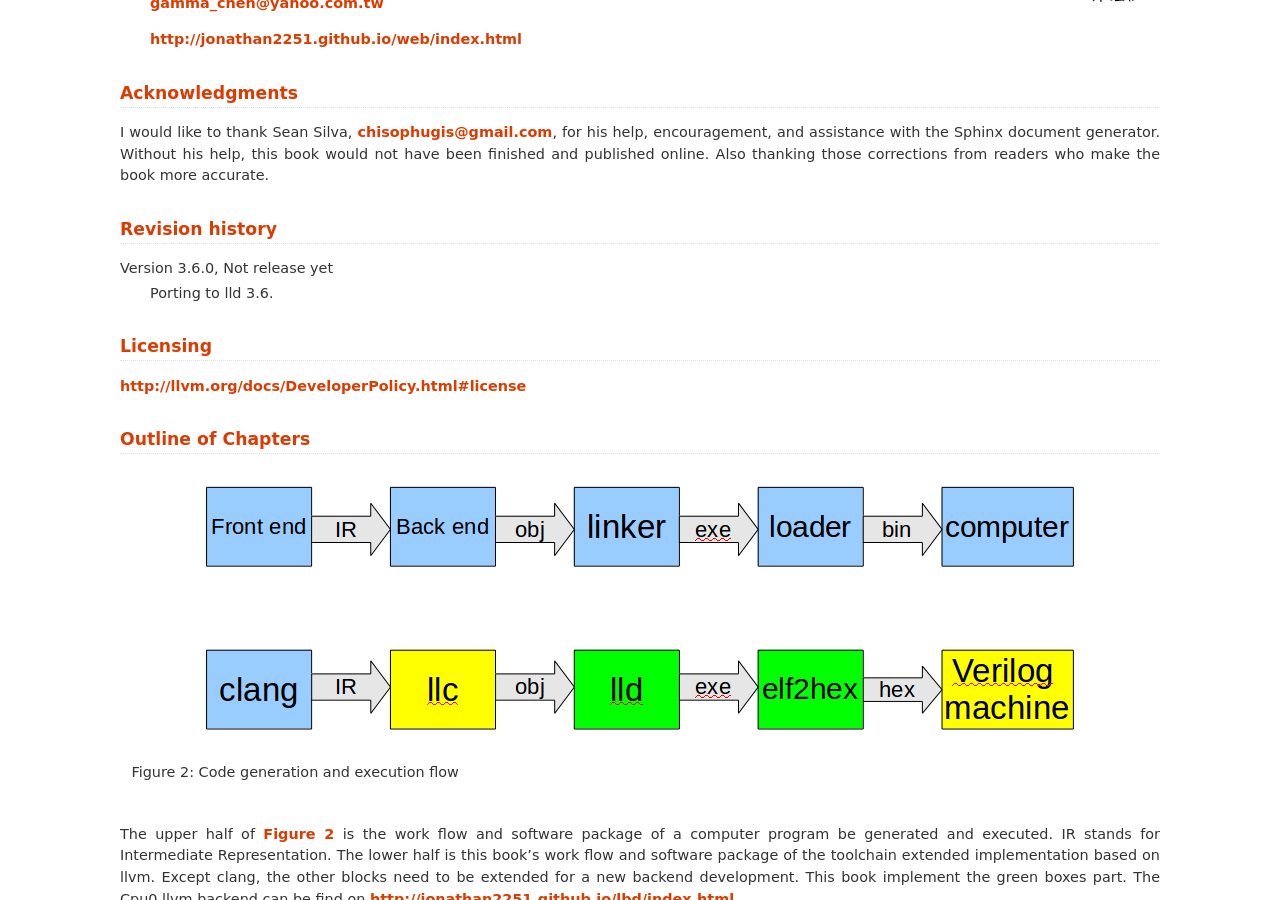
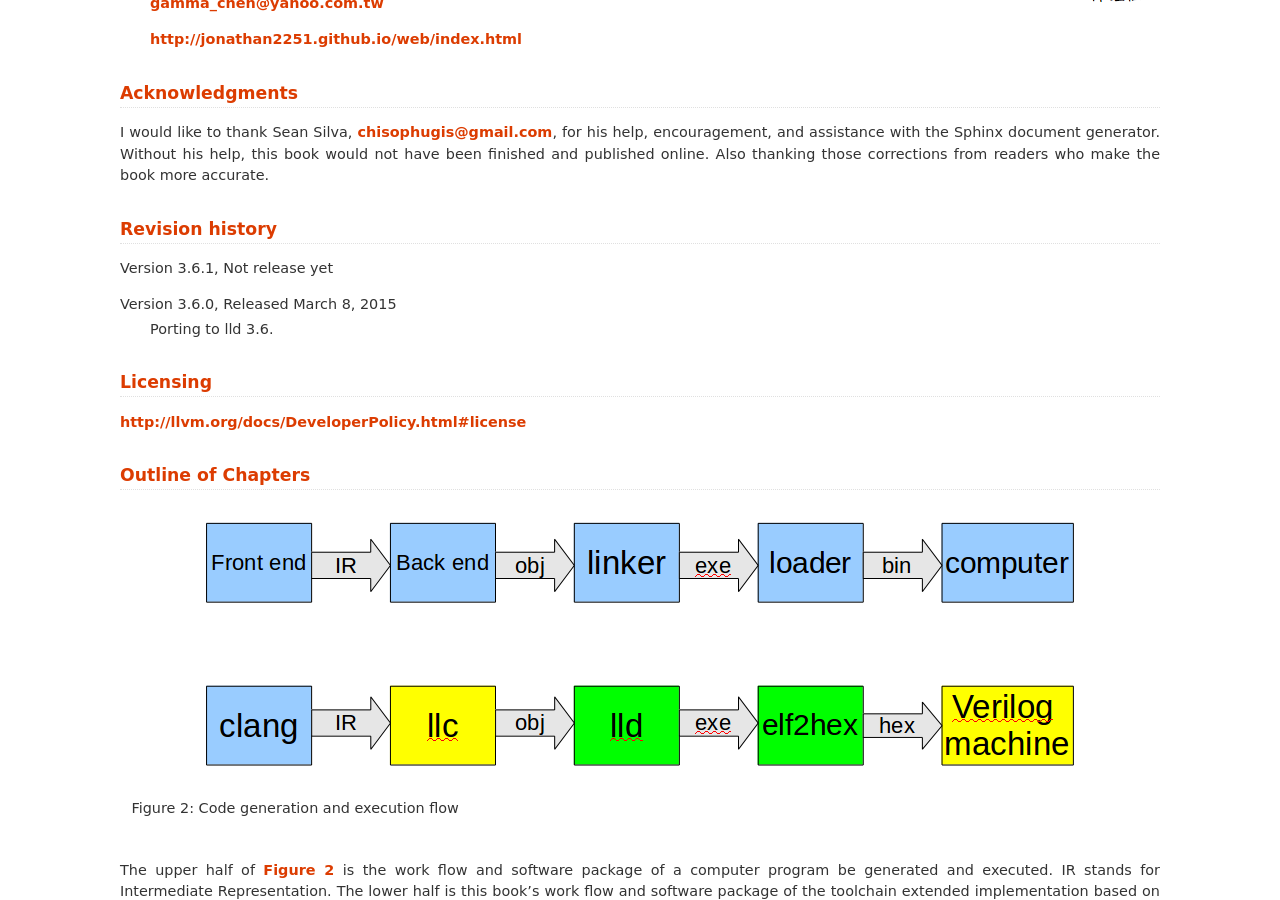
Before and after one commit to Jonathan2251/lbt, a Sphinx documentation site: the page built from source/about.rst, in a window 1280 px wide and 900 px high, scrolled down 431 px. Built offline with Sphinx 7.4.7, drawn with Linux system fonts in a browser that asks for light colours; formulas are drawn with MathJax 3.

```diff
--- a/source/about.rst
+++ b/source/about.rst
@@ -31,7 +31,9 @@
 Revision history
 ----------------
 
-Version 3.6.0, Not release yet
+Version 3.6.1, Not release yet
+
+Version 3.6.0, Released March 8, 2015
   Porting to lld 3.6.
 
 Licensing
--- a/source/conf.py
+++ b/source/conf.py
@@ -48,9 +48,9 @@
 # built documents.
 #
 # The short X.Y version.
-version = '3.5.9'
+version = '3.6.0'
 # The full version, including alpha/beta/rc tags.
-release = '3.5.9'
+release = '3.6.0'
 
 # The language for content autogenerated by Sphinx. Refer to documentation
 # for a list of supported languages.
```
Also changed, not shown: 1 other file.
